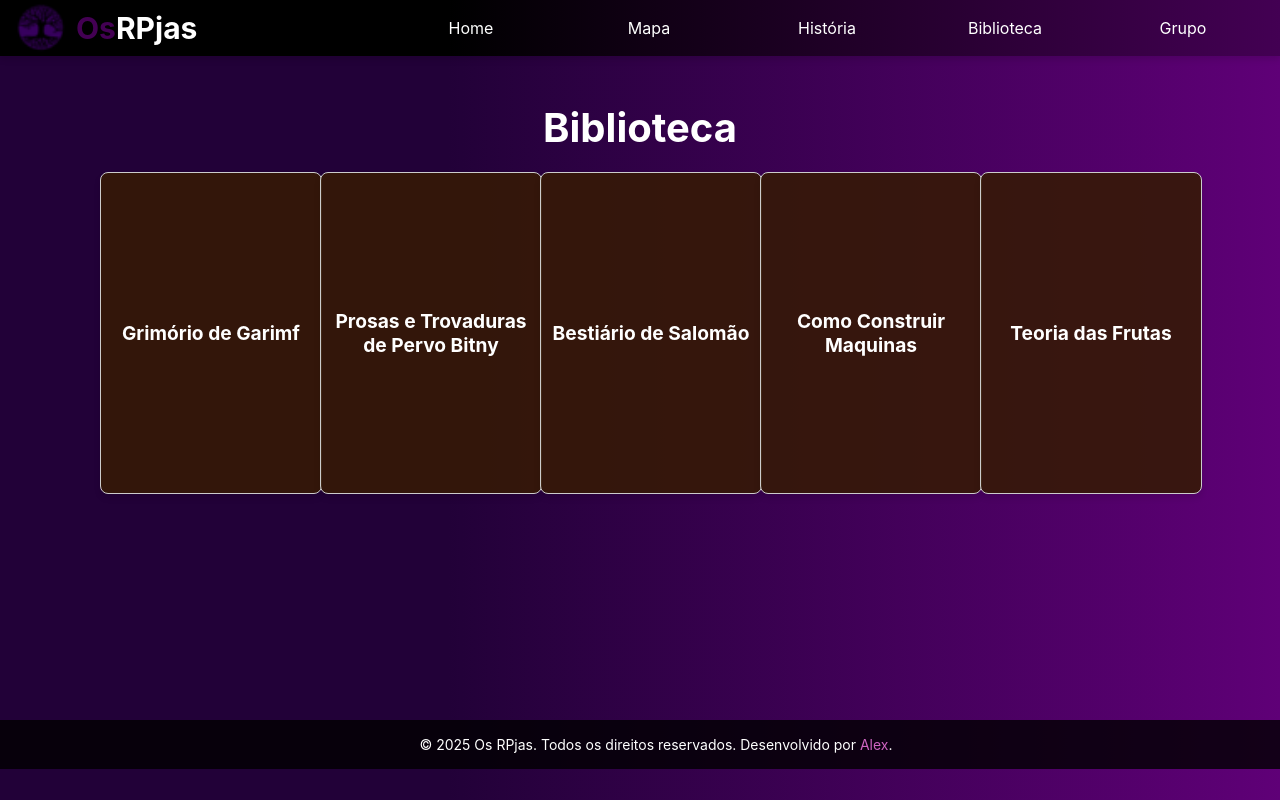
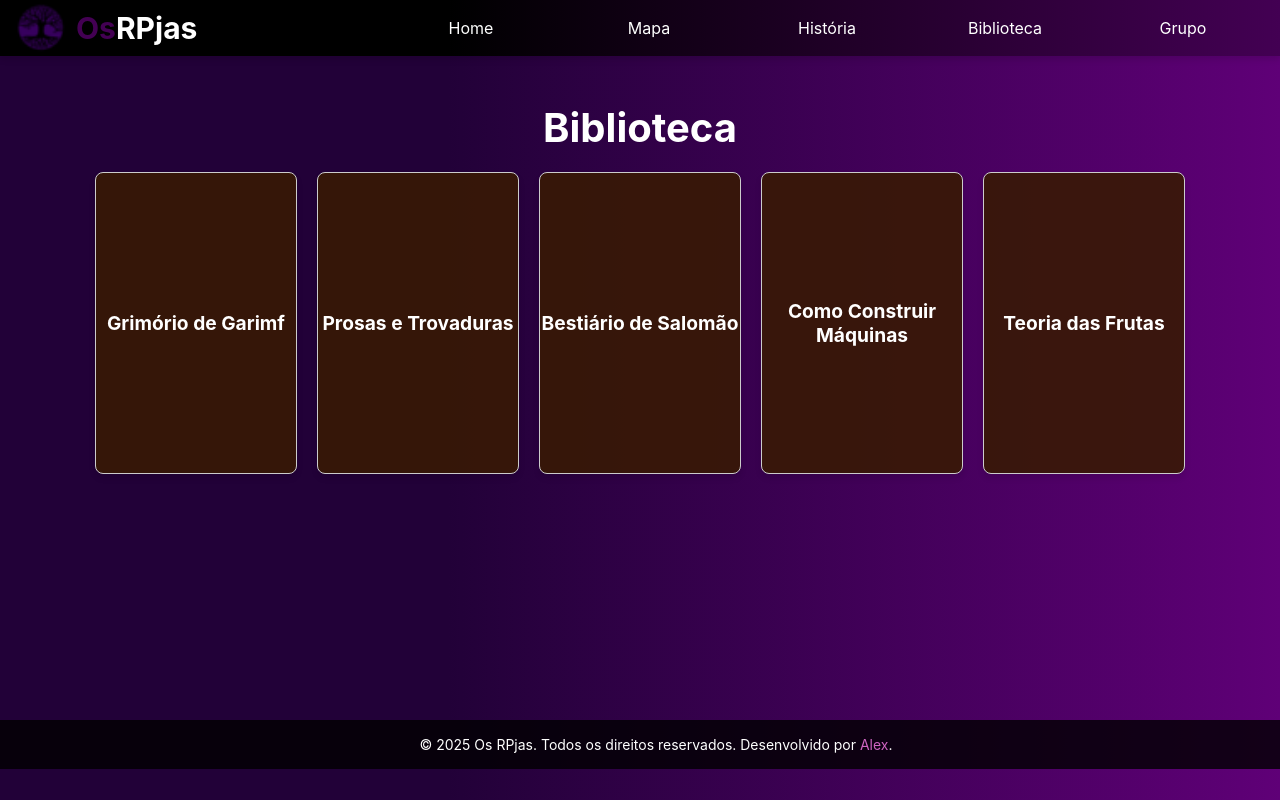
Before and after one commit to alexlbnt/Site-RPjas, a React (Create React App) app: page /biblioteca in a window 1280 px wide. Shown: the top 800 px of the page. Built offline with nearby package versions, Linux system fonts and the light colour scheme.

Commit message:
Add novas paginas em Biblioteca

```diff
--- a/src/App.js
+++ b/src/App.js
@@ -7,6 +7,13 @@ import Historia from './componentes/Historia/Historia';
 import Biblioteca from './componentes/Biblioteca/Biblioteca';
 import Grupo from './componentes/Grupo/Grupo';
 import Footer from './componentes/Footer/Footer';
+
+// Importações das páginas individuais dos livros
+import Grimorio from './componentes/Biblioteca/Grimorio';
+import Prosas from './componentes/Biblioteca/Prosas';
+import Bestiario from './componentes/Biblioteca/Bestiario';
+import ConstruirMaquinas from './componentes/Biblioteca/ConstruirMaquinas';
+import TeoriaDasFrutas from './componentes/Biblioteca/TeoriaDasFrutas';
 
 const AppContainer = styled.div`
     width: 100vw;
@@ -29,6 +36,13 @@ function App() {
                     <Route path="/historia" element={<Historia />} />
                     <Route path="/biblioteca" element={<Biblioteca />} />
                     <Route path="/grupo" element={<Grupo />} />
+
+                    {/* Rotas individuais dos livros */}
+                    <Route path="/biblioteca/grimorio" element={<Grimorio />} />
+                    <Route path="/biblioteca/prosas" element={<Prosas />} />
+                    <Route path="/biblioteca/bestiario" element={<Bestiario />} />
+                    <Route path="/biblioteca/construir-maquinas" element={<ConstruirMaquinas />} />
+                    <Route path="/biblioteca/teoria-das-frutas" element={<TeoriaDasFrutas />} />
                 </Routes>
                 <Footer />
             </AppContainer>
--- /dev/null
+++ b/src/componentes/Biblioteca/Bestiario.js
@@ -0,0 +1,12 @@
+import React from 'react';
+
+const Bestiario = () => {
+    return (
+        <div style={{ padding: '20px', color: 'white' }}>
+            <h1>Bestiário de Salomão</h1>
+            <p>Um guia ilustrado das criaturas mágicas que habitam o mundo.</p>
+        </div>
+    );
+};
+
+export default Bestiario;
--- a/src/componentes/Biblioteca/Biblioteca.js
+++ b/src/componentes/Biblioteca/Biblioteca.js
@@ -1,5 +1,6 @@
-import React, { useState } from 'react';
+import React from 'react';
 import styled from 'styled-components';
+import { useNavigate } from 'react-router-dom';
 
 const BibliotecaContainer = styled.div`
     display: flex;
@@ -24,74 +25,31 @@ const BibliotecaContainer = styled.div`
     .livro {
         width: 200px;
         height: 300px;
-        perspective: 1000px;
-        cursor: pointer;
-    }
-
-    .conteudo-livro {
-        width: 100%;
-        height: 100%;
-        position: relative;
-        transform-style: preserve-3d;
-        transition: transform 0.8s;
-        transform: ${(props) => (props.aberto ? 'rotateY(180deg)' : 'rotateY(0deg)')};
-    }
-
-    .pagina {
-        position: absolute;
-        width: 100%;
-        height: 100%;
-        background: rgba(54, 25, 6, 0.9);
+        background: rgba(56, 25, 4, 0.9);
         border: 1px solid #ccc;
         border-radius: 8px;
         box-shadow: 0 4px 6px rgba(0, 0, 0, 0.1);
-        backface-visibility: hidden;
         display: flex;
         justify-content: center;
         align-items: center;
         text-align: center;
-        padding: 10px;
-    }
-
-    .frente {
+        cursor: pointer;
+        color: white;
         font-size: 1.2rem;
         font-weight: bold;
-    }
-
-    .verso {
-        transform: rotateY(180deg);
     }
 `;
 
 const livros = [
-    {
-        titulo: 'Grimório de Garimf',
-        descricao: 'Um livro antigo contendo segredos de magias perdidas.'
-    },
-    {
-        titulo: 'Prosas e Trovaduras de Pervo Bitny',
-        descricao: 'Registros das aventuras de heróis lendários do passado.'
-    },
-    {
-        titulo: 'Bestiário de Salomão',
-        descricao: 'Um guia ilustrado das criaturas magicas que habitam o mundo.'
-    },
-    {
-        titulo: 'Como Construir Maquinas',
-        descricao: 'Formulas e instruções sobre como fabricar as invenções de Altair.'
-    },
-    {
-        titulo: 'Teoria das Frutas',
-        descricao: 'Documentos que catalogam todas as frutas magicas do mundo de HG.'
-    }
+    { titulo: 'Grimório de Garimf', rota: '/biblioteca/grimorio' },
+    { titulo: 'Prosas e Trovaduras', rota: '/biblioteca/prosas' },
+    { titulo: 'Bestiário de Salomão', rota: '/biblioteca/bestiario' },
+    { titulo: 'Como Construir Máquinas', rota: '/biblioteca/construir-maquinas' },
+    { titulo: 'Teoria das Frutas', rota: '/biblioteca/teoria-das-frutas' },
 ];
 
 const Biblioteca = () => {
-    const [livroAberto, setLivroAberto] = useState(null);
-
-    const toggleLivro = (index) => {
-        setLivroAberto(livroAberto === index ? null : index);
-    };
+    const navigate = useNavigate(); // Hook para navegar entre as rotas
 
     return (
         <BibliotecaContainer>
@@ -101,16 +59,9 @@ const Biblioteca = () => {
                     <div
                         key={index}
                         className="livro"
-                        onClick={() => toggleLivro(index)}
+                        onClick={() => navigate(livro.rota)} // Redireciona para a rota do livro
                     >
-                        <div className="conteudo-livro" style={{ transform: livroAberto === index ? 'rotateY(180deg)' : 'rotateY(0deg)' }}>
-                            <div className="pagina frente">
-                                {livro.titulo}
-                            </div>
-                            <div className="pagina verso">
-                                {livro.descricao}
-                            </div>
-                        </div>
+                        {livro.titulo}
                     </div>
                 ))}
             </div>
--- /dev/null
+++ b/src/componentes/Biblioteca/ConstruirMaquinas.js
@@ -0,0 +1,12 @@
+import React from 'react';
+
+const ConstruirMaquinas = () => {
+    return (
+        <div style={{ padding: '20px', color: 'white' }}>
+            <h1>Como Construir Máquinas</h1>
+            <p>Fórmulas e instruções sobre como fabricar as invenções de Altair.</p>
+        </div>
+    );
+};
+
+export default ConstruirMaquinas;
--- /dev/null
+++ b/src/componentes/Biblioteca/Grimorio.js
@@ -0,0 +1,12 @@
+import React from 'react';
+
+const Grimorio = () => {
+    return (
+        <div style={{ padding: '20px', color: 'white' }}>
+            <h1>Grimório de Garimf</h1>
+            <p>Um livro antigo contendo segredos de magias perdidas.</p>
+        </div>
+    );
+};
+
+export default Grimorio;
--- /dev/null
+++ b/src/componentes/Biblioteca/Prosas.js
@@ -0,0 +1,12 @@
+import React from 'react';
+
+const Prosas = () => {
+    return (
+        <div style={{ padding: '20px', color: 'white' }}>
+            <h1>Prosas e Trovaduras de Pervo Bitny</h1>
+            <p>Registros das aventuras de heróis lendários do passado.</p>
+        </div>
+    );
+};
+
+export default Prosas;
--- /dev/null
+++ b/src/componentes/Biblioteca/TeoriaDasFrutas.js
@@ -0,0 +1,12 @@
+import React from 'react';
+
+const TeoriaDasFrutas = () => {
+    return (
+        <div style={{ padding: '20px', color: 'white' }}>
+            <h1>Teoria das Frutas</h1>
+            <p>Documentos que catalogam todas as frutas mágicas do mundo de HG.</p>
+        </div>
+    );
+};
+
+export default TeoriaDasFrutas;
```
